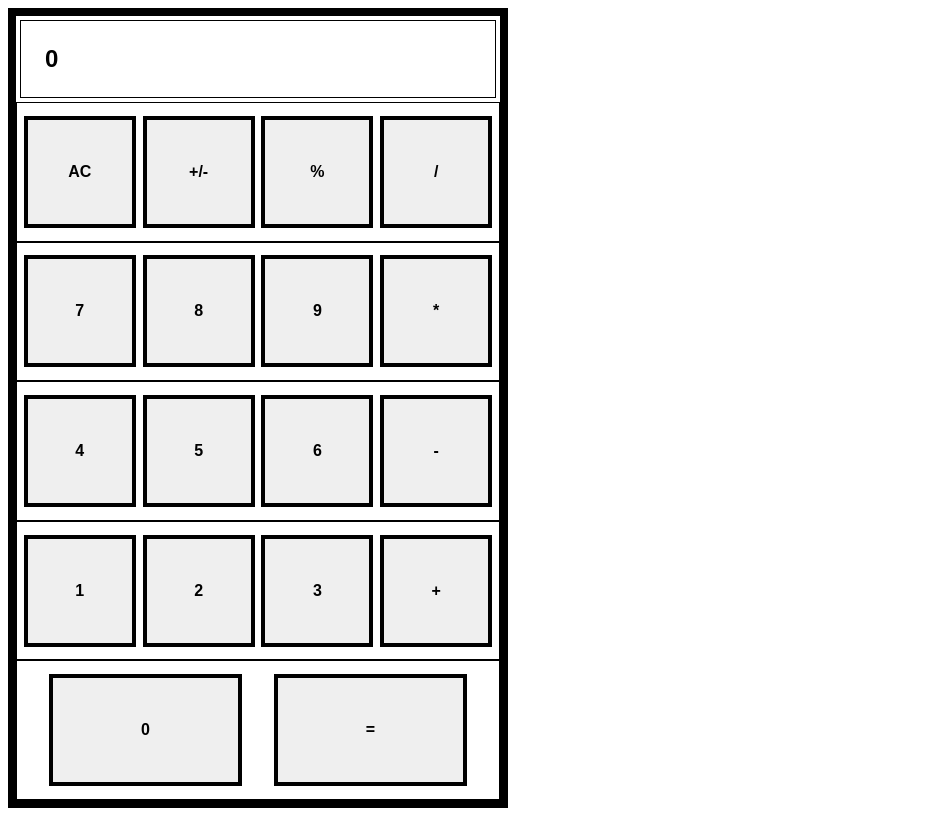
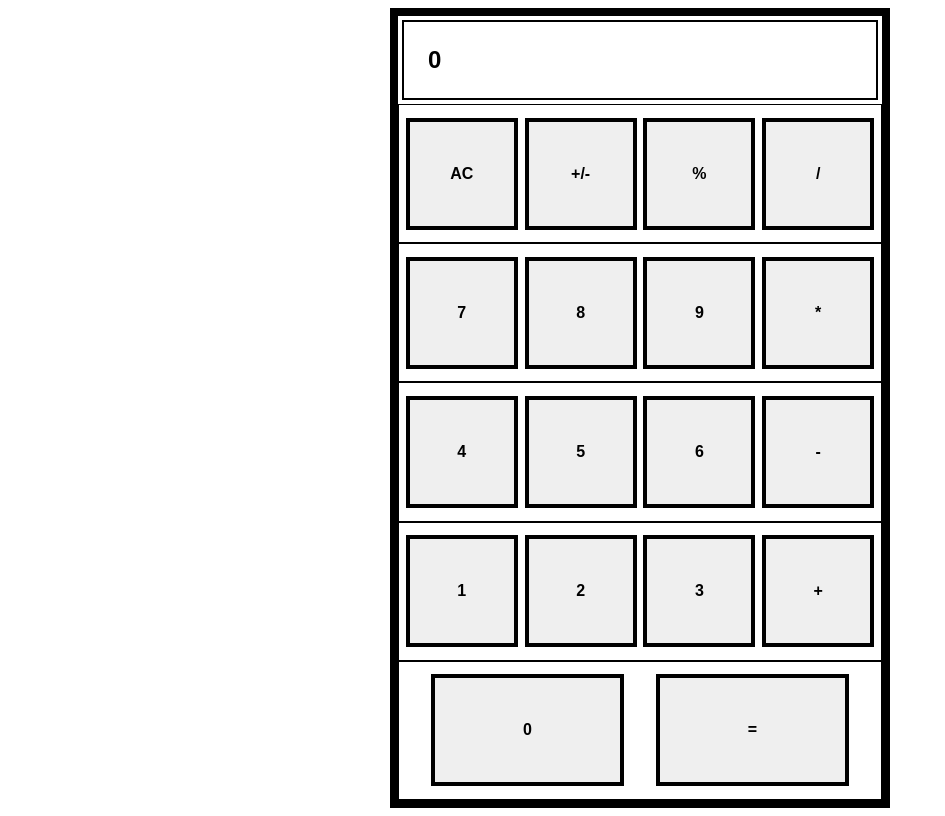
Before and after one commit to lessi111/calculator, a plain HTML site: page index.html in a window 1280 px wide. Shown: the whole page, without its empty margins (0-945 px from the left). Drawn offline with Linux system fonts and the light colour scheme.

Commit message:
Add website title and center calculator

```diff
--- a/index.html
+++ b/index.html
@@ -5,7 +5,7 @@
     <meta name="viewport" content="width=device-width, initial-scale=1.0" />
     <script src="./script.js" defer></script>
     <link rel="stylesheet" href="./styles.css" />
-    <title>Document</title>
+    <title>Calculator</title>
   </head>
   <body>
     <div id="calculatorBody">
--- a/styles.css
+++ b/styles.css
@@ -9,7 +9,7 @@ body {
 
 #display {
   margin: 4px;
-  border: 1px solid black;
+  border: 2px solid black;
   padding: 1em;
   font-size: 1.5em;
   font-weight: bolder;
@@ -20,6 +20,7 @@ body {
 }
 
 #calculatorBody {
+  margin: 0 auto;
   display: flex;
   flex-direction: column;
   border: 8px solid black;
```
